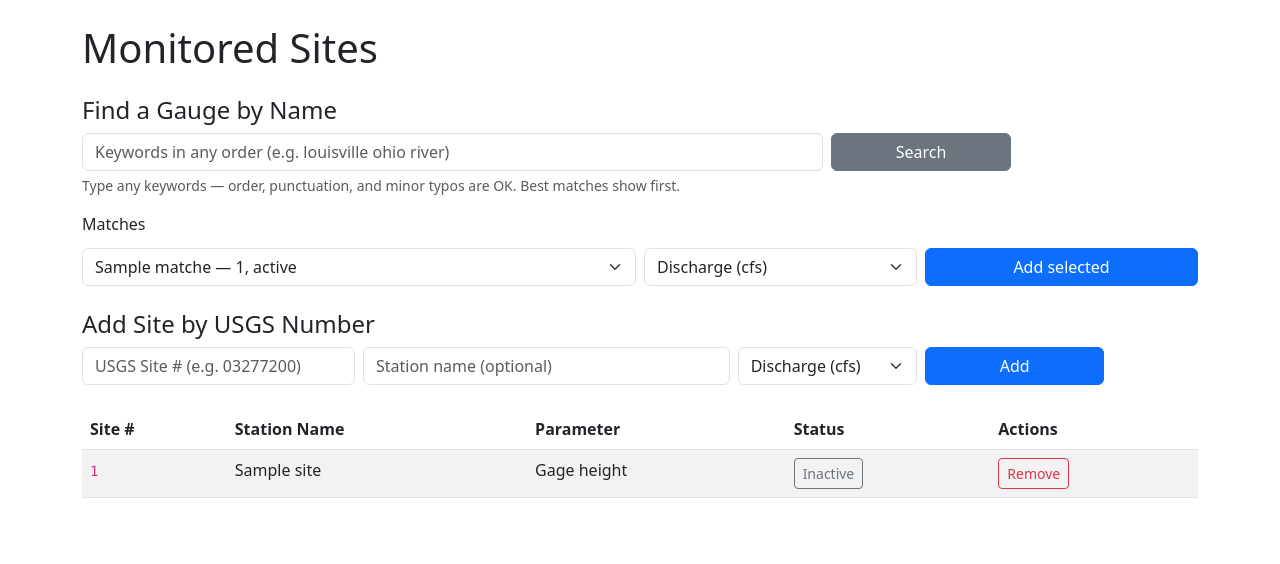
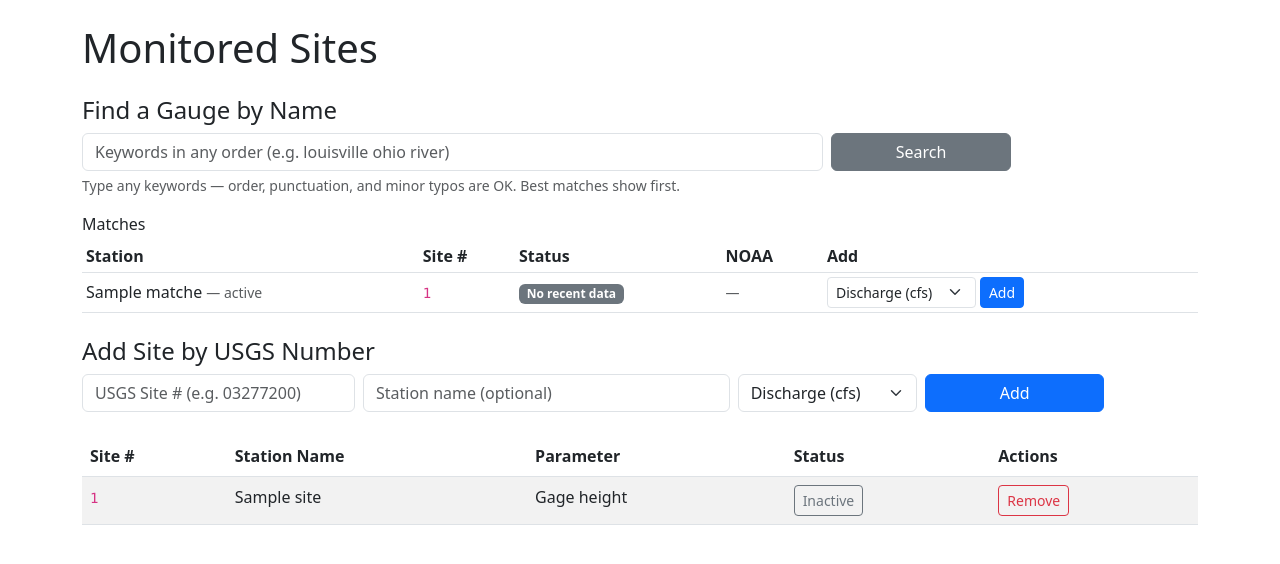
Before and after one commit to conradstorz/My_River_Level, a Flask app: template web/templates/sites.html in a window 1280 px wide. Shown: the part 56-620 px from the top of the page. Run offline with Flask 3, Linux system fonts and the light colour scheme; the template is opened without the code that fills it: most values are stand-ins (such as "Sample title", 1, 10 or a date in 2020); parts of the project's set-up code (start-up, migrations or seed data) failed here and were passed over.

Commit message:
feat: enriched Sites search with liveness + NOAA badges, live-first

```diff
--- a/web/templates/sites.html
+++ b/web/templates/sites.html
@@ -15,26 +15,49 @@
 <p class="text-muted small mb-3">Type any keywords — order, punctuation, and minor typos are OK. Best matches show first.</p>
 
 {% if matches %}
-<form method="post" action="/sites/add" class="row g-2 mb-4 align-items-center">
-  <div class="col-12"><label class="form-label mb-1">Matches</label></div>
-  <div class="col-md-6">
-    <select name="site_number" class="form-select">
-      {% for m in matches %}
-      <option value="{{ m.number }}">{{ m.name }} — {{ m.number }}{% if m.state %}, {{ m.state }}{% endif %}</option>
-      {% endfor %}
-    </select>
-  </div>
-  <div class="col-md-3">
-    <select name="parameter_code" class="form-select">
-      <option value="00060">Discharge (cfs)</option>
-      <option value="00065">Gage height (ft)</option>
-    </select>
-  </div>
-  <div class="col-md-3"><button class="btn btn-primary w-100">Add selected</button></div>
+<div class="mb-4">
+  <label class="form-label mb-1">Matches</label>
+  <table class="table table-sm align-middle">
+    <thead>
+      <tr><th>Station</th><th>Site #</th><th>Status</th><th>NOAA</th><th>Add</th></tr>
+    </thead>
+    <tbody>
+    {% for m in matches %}
+      <tr>
+        <td>{{ m.name }}{% if m.state %} <span class="text-muted small">— {{ m.state }}</span>{% endif %}</td>
+        <td><code>{{ m.number }}</code></td>
+        <td>
+          {% if m.live %}
+            <span class="badge bg-success">Reporting{% if m.last_value is not none %} · {{ "%.1f"|format(m.last_value) }}{% endif %}</span>
+          {% else %}
+            <span class="badge bg-secondary">No recent data</span>
+          {% endif %}
+        </td>
+        <td>
+          {% if m.noaa_has_flood %}
+            <span class="badge bg-info text-dark" title="NOAA flood forecast: {{ m.noaa_lid }}">🌊 NOAA flood forecast</span>
+          {% else %}
+            <span class="text-muted small">—</span>
+          {% endif %}
+        </td>
+        <td>
+          <form method="post" action="/sites/add" class="d-flex gap-1">
+            <input type="hidden" name="site_number" value="{{ m.number }}">
+            <select name="parameter_code" class="form-select form-select-sm" style="width:auto">
+              <option value="00060">Discharge (cfs)</option>
+              <option value="00065">Gage height (ft)</option>
+            </select>
+            <button class="btn btn-sm btn-primary">Add</button>
+          </form>
+        </td>
+      </tr>
+    {% endfor %}
+    </tbody>
+  </table>
   {% if truncated %}
-  <div class="col-12"><small class="text-muted">Showing the 25 best matches — add more keywords to narrow it down.</small></div>
+  <small class="text-muted">Showing the 25 best matches — add more keywords to narrow it down.</small>
   {% endif %}
-</form>
+</div>
 {% endif %}
 
 <h4>Add Site by USGS Number</h4>
```
Also changed, not shown: tests/web/test_sites.py (+52 -0 lines), web/routes.py (+13 -0 lines).
